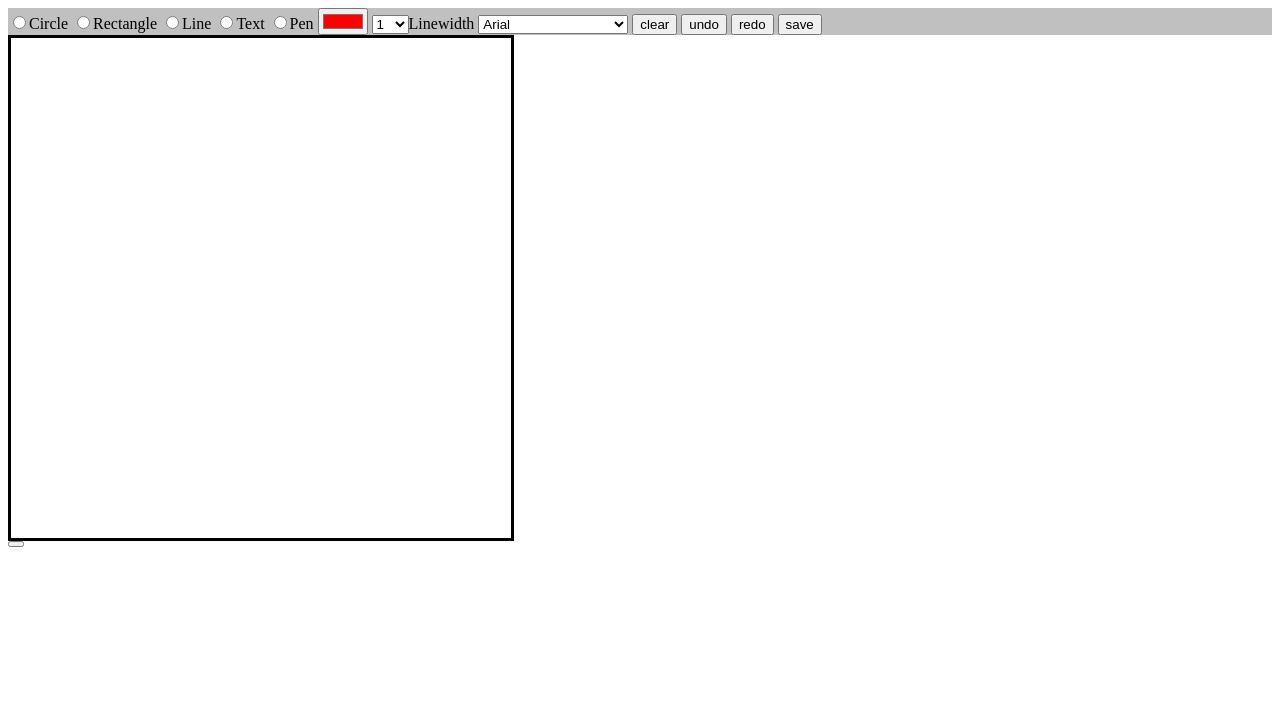
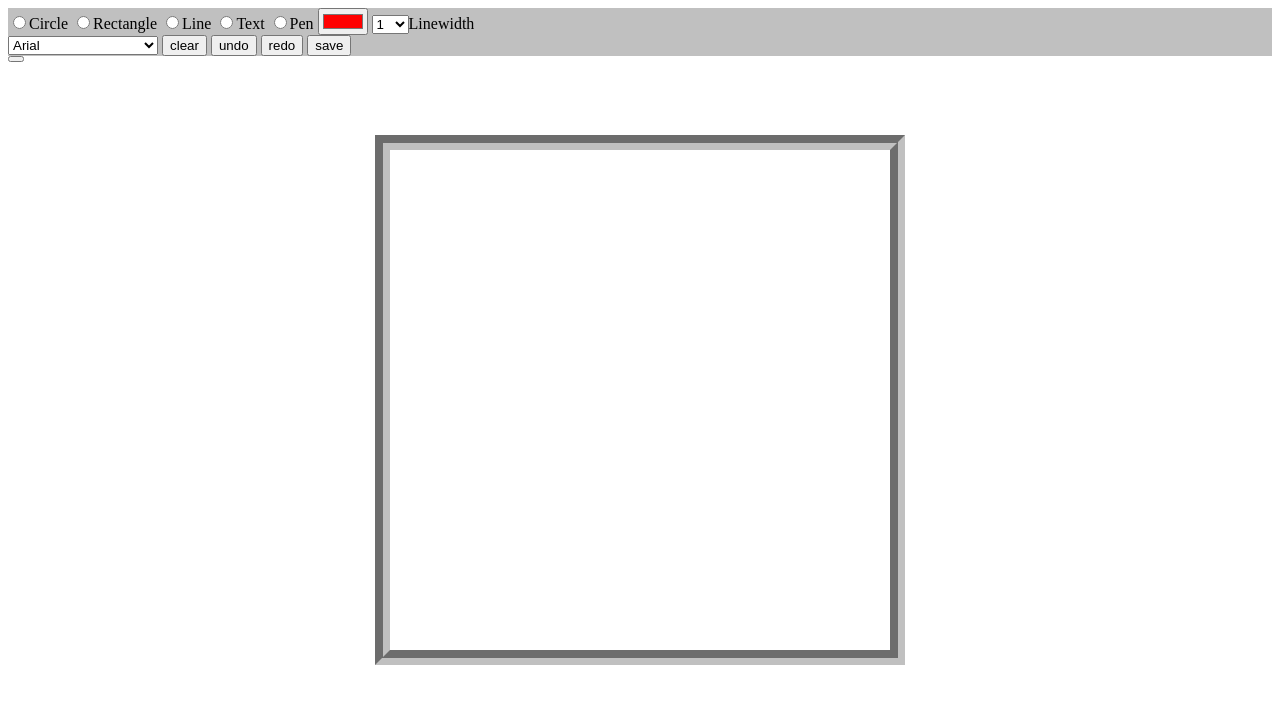
Before and after one commit to helenaj/wepo-verkefni1, a plain HTML site: page index.html in a window 1280 px wide. Drawn offline with nearby package versions, Linux system fonts and the light colour scheme.

Commit message:
fixing look

```diff
--- a/app.js
+++ b/app.js
@@ -81,7 +81,6 @@ function App(canvasSelector) {
 	}
 
 	self.undo = function() {
-
 		self.deletedItems.push(self.shapes.pop());
 		self.redraw();
 	}
--- a/css.css
+++ b/css.css
@@ -5,13 +5,27 @@
 
 #toolbar {
 	background-color:silver;
+	/*position: absolute;*/
+    top:0;
+    bottom: 0;
+    left: 0;
+    right: 0;
+    margin:auto;
 }
 
 #canvas {
-	border:3px solid black;
+	border:15px groove;
+	border-color: silver;
 	display:block;
 }
-
+#canvas {
+    position: absolute;
+    top:0;
+    bottom: 0;
+    left: 0;
+    right: 0;
+    margin:auto;
+}
 #textInput {
   position: absolute;
   display:none;
--- a/index.html
+++ b/index.html
@@ -43,7 +43,8 @@
 			<option value="9">9</option>
 			<option value="10">10</option>
 		</select><label for="lineWidth">Linewidth</label>
-
+	</div>
+	<div id="toolbar">
 	<select id="font">
 
 		<optgroup style="font-family:arial">
@@ -72,7 +73,7 @@
 
 	<canvas id="canvas" height="500" width="500"></canvas>
 	<div>
-		<input type="button" id="textInput" > </input>
+		<input type="button" id="textInput"  > </input>
 
 		<button onclick="textInput()"></button>
 
```
